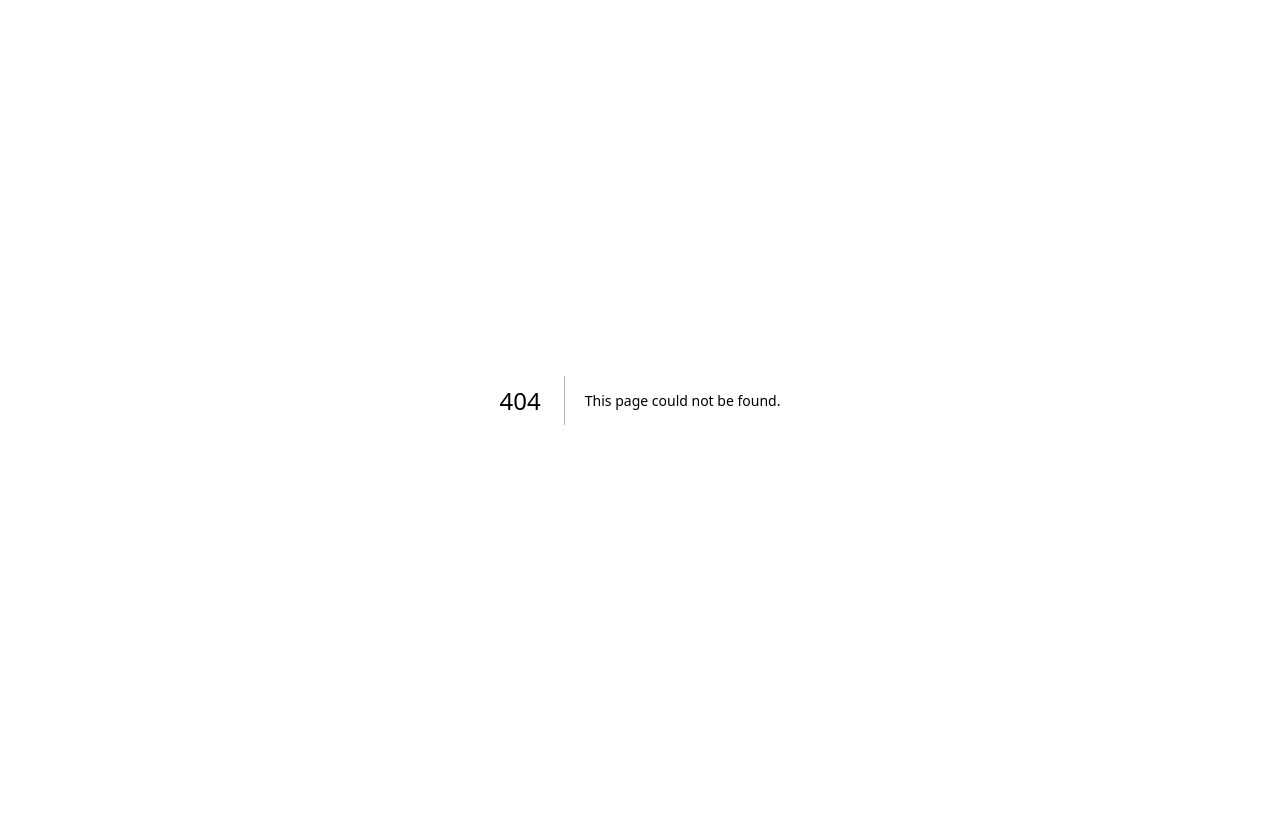
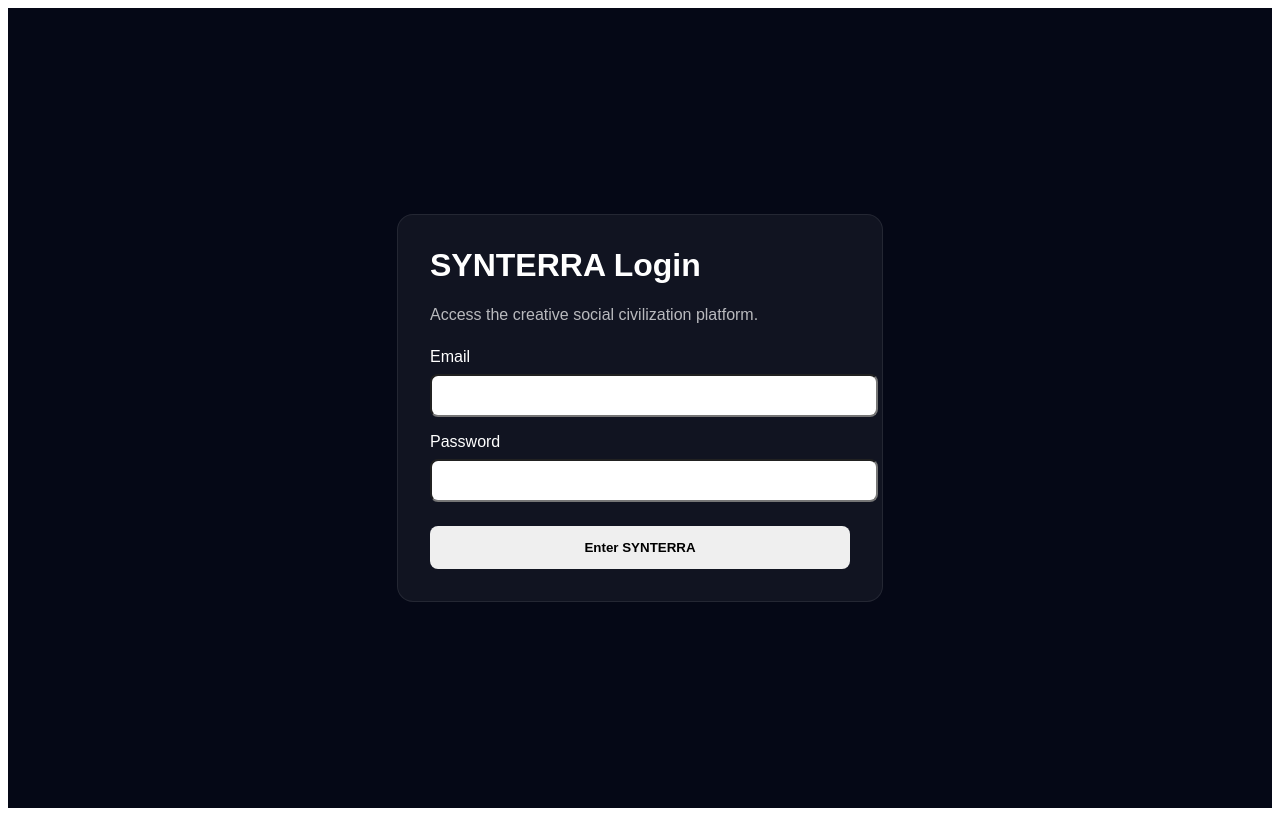
Before and after one commit to Dzintars12/SYNTERRA, a Next.js app: page /login in a window 1280 px wide. Before the commit this address had no page. Built offline with nearby package versions, Linux system fonts and the light colour scheme.

Commit message:
Add login page foundation

```diff
--- /dev/null
+++ b/app/login/page.tsx
@@ -0,0 +1,70 @@
+export default function LoginPage() {
+  return (
+    <main
+      style={{
+        minHeight: "100vh",
+        display: "flex",
+        alignItems: "center",
+        justifyContent: "center",
+        background: "#050816",
+        color: "white",
+        fontFamily: "Arial, sans-serif",
+      }}
+    >
+      <div
+        style={{
+          width: "420px",
+          padding: "32px",
+          borderRadius: "16px",
+          background: "rgba(255,255,255,0.05)",
+          border: "1px solid rgba(255,255,255,0.08)",
+        }}
+      >
+        <h1 style={{ marginTop: 0 }}>SYNTERRA Login</h1>
+
+        <p style={{ opacity: 0.7 }}>
+          Access the creative social civilization platform.
+        </p>
+
+        <div style={{ marginTop: "24px" }}>
+          <label>Email</label>
+          <input
+            type="email"
+            style={{
+              width: "100%",
+              marginTop: "8px",
+              marginBottom: "16px",
+              padding: "12px",
+              borderRadius: "8px",
+            }}
+          />
+
+          <label>Password</label>
+          <input
+            type="password"
+            style={{
+              width: "100%",
+              marginTop: "8px",
+              marginBottom: "24px",
+              padding: "12px",
+              borderRadius: "8px",
+            }}
+          />
+
+          <button
+            style={{
+              width: "100%",
+              padding: "14px",
+              borderRadius: "8px",
+              border: "none",
+              cursor: "pointer",
+              fontWeight: "bold",
+            }}
+          >
+            Enter SYNTERRA
+          </button>
+        </div>
+      </div>
+    </main>
+  );
+}
```
